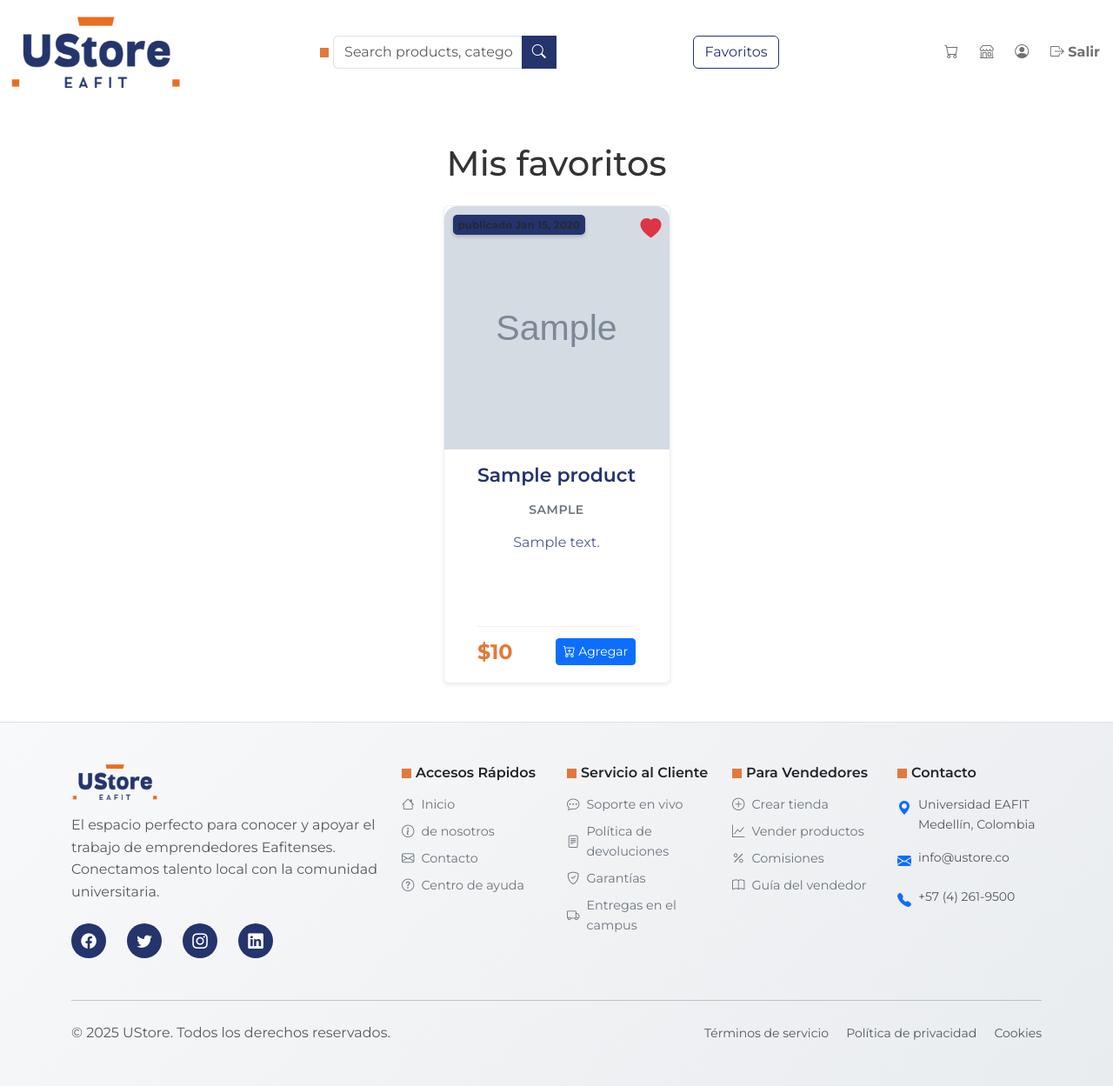
After one commit to SantiBetancur/UStore_Ecommerce, a Django app: page /favorites/ in a window 1280 px wide. The commit adds this page. Shown: the whole page at 87% size. Run offline with Django 5.2, Linux system fonts and the light colour scheme; a user stored in the database is signed in; tables that the repository leaves empty hold one stand-in row (values such as "Sample post"); grey boxes marked "Sample" are stand-in pictures.

Commit message:
feat: integration of favorites systems

```diff
--- a/market_pages/models/__init__.py
+++ b/market_pages/models/__init__.py
@@ -1,3 +1,5 @@
 from .ProductModel import Product
 from .storeModel import Store
 from .CartModel import Cart, CartItem
+from .ProductModel import Product
+from .favoriteModel import Favorite
--- /dev/null
+++ b/market_pages/models/favoriteModel.py
@@ -0,0 +1,13 @@
+from django.conf import settings
+from django.db import models
+
+class Favorite(models.Model):
+    user = models.ForeignKey(settings.AUTH_USER_MODEL, on_delete=models.CASCADE)
+    product = models.ForeignKey('Product', on_delete=models.CASCADE)
+    created_at = models.DateTimeField(auto_now_add=True)
+
+    class Meta:
+        unique_together = ('user', 'product')  # evita duplicados
+
+    def __str__(self):
+        return f"{self.user.email} - {self.product.name}"
--- a/market_pages/static/css/landing.css
+++ b/market_pages/static/css/landing.css
@@ -268,3 +268,15 @@
     border-radius: 5px;
     margin-bottom: 5px;
 }
+
+.favorite-icon {
+    position: absolute;
+    top: 10px;
+    right: 10px;
+    font-size: 1.5rem;
+    cursor: pointer;
+    z-index: 10;
+}
+.favorite-icon:hover {
+    transform: scale(1.1);
+}
--- a/market_pages/templates/base.html
+++ b/market_pages/templates/base.html
@@ -59,6 +59,11 @@
                     <a href="/login" class="login-link">Ingresar</a>
                     <a href="/signin" class="register-link">Registrarse</a>
                 </div>
+                {% endif %}
+                {% if user.is_authenticated %}
+                    <a href="{% url 'favorite_list' %}" class="login-link btn btn-outline-primary me-2" style="border-color: #24346c; color: #24346c;">
+                        Favoritos
+                    </a>
                 {% endif %}
                 {% if user.is_authenticated %}
                 <div class="user-actions">
--- /dev/null
+++ b/market_pages/templates/pages/favorites_list.html
@@ -0,0 +1,63 @@
+{% extends 'base.html' %}
+{% load static %}
+
+{% block title %}Mis favoritos{% endblock %}
+
+{% block main %}
+<div class="container py-4">
+    <h1 class="mb-4 text-center">
+        <span class="highlight">Mis favoritos</span>
+    </h1>
+
+    {% if products %}
+        <div class="row g-4 justify-content-center">
+            {% for product in products %}
+            <div class="col-12 col-sm-6 col-md-4 col-lg-3 col-xl-3">
+                <div class="product-card shadow-sm rounded position-relative overflow-hidden">
+
+                    <!-- ❤️ Botón para quitar de favoritos -->
+                    <form method="POST" action="{% url 'toggle_favorite' product.id %}" class="position-absolute top-0 end-0 m-2">
+                        {% csrf_token %}
+                        <button type="submit" class="btn btn-link p-0">
+                            <i class="bi bi-heart-fill fs-4 text-danger"></i>
+                        </button>
+                    </form>
+
+                    <!-- Imagen del producto o imagen por defecto -->
+                    {% if product.image %}
+                        <img src="{{ product.image.url }}" alt="{{ product.name }}" class="product-img w-100">
+                    {% else %}
+                        <img src="https://images.unsplash.com/photo-1606813902771-3c10fdf4b4f6?auto=format&fit=crop&w=600&q=60"
+                             alt="{{ product.name }}" class="product-img w-100">
+                    {% endif %}
+
+                    <div class="product-content p-3">
+                        <div class="product-date-badge mb-2 text-muted">
+                            {% if product.created_at %}
+                                publicado {{ product.created_at|date:"M d, Y" }}
+                            {% endif %}
+                        </div>
+                        <h3 class="product-tittle mb-2">{{ product.name }}</h3>
+                        {% if product.category %}
+                            <p class="product-category text-secondary mb-2">{{ product.category }}</p>
+                        {% endif %}
+                        <p class="product-description mb-3">{{ product.description|truncatewords:20 }}</p>
+
+                        <div class="product-footer d-flex justify-content-between align-items-center">
+                            <div class="product-price fw-bold">
+                                ${{ product.price|floatformat:0 }}
+                            </div>
+                            <a href="{% url 'add_to_cart' product.id %}" class="btn btn-primary btn-sm">
+                                <i class="bi bi-cart-plus"></i> Agregar
+                            </a>
+                        </div>
+                    </div>
+                </div>
+            </div>
+            {% endfor %}
+        </div>
+    {% else %}
+        <p class="text-center text-muted mt-5 fs-5">Aún no tienes productos en tus favoritos.</p>
+    {% endif %}
+</div>
+{% endblock %}
--- a/market_pages/urls.py
+++ b/market_pages/urls.py
@@ -5,6 +5,7 @@ from .views import CartView
 from .views.SearchView import search_products
 from .views import LandingView, CreateStore, AdminStore
 from .views.createProductView import CreateProductView
+from .views.favoritesView import toggle_favorite, favorite_list
 
 urlpatterns = [
     path('', LandingView.as_view(), name='landing'),
@@ -16,4 +17,6 @@ urlpatterns = [
     path('create-store/', CreateStore.as_view(), name='create_store'),
     path('admin-store/', AdminStore.as_view(), name='admin_store'),
     path('create-product/', CreateProductView.as_view(), name='create-product'),
+    path('favorites/<int:product_id>/toggle/', toggle_favorite, name='toggle_favorite'),
+    path('favorites/', favorite_list, name='favorite_list'),
 ]
--- /dev/null
+++ b/market_pages/views/favoritesView.py
@@ -0,0 +1,28 @@
+from django.shortcuts import render, redirect
+from django.contrib.auth.decorators import login_required
+from market_pages.models.favoriteModel import Favorite
+from market_pages.models.ProductModel import Product
+
+@login_required
+def toggle_favorite(request, product_id):
+    """Agrega o quita un producto de favoritos y redirige a la lista de favoritos."""
+    product = Product.objects.filter(id=product_id).first()
+    if not product:
+        # Si el producto no existe, también redirigimos a favoritos
+        return redirect('favorite_list')
+
+    favorite, created = Favorite.objects.get_or_create(user=request.user, product=product)
+
+    if not created:
+        favorite.delete()
+
+    # Siempre redirigimos a la página de favoritos
+    return redirect('favorite_list')
+
+
+@login_required
+def favorite_list(request):
+    """Muestra los productos favoritos del usuario."""
+    favorites = Favorite.objects.filter(user=request.user).select_related('product')
+    products = [fav.product for fav in favorites]
+    return render(request, 'pages/favorites_list.html', {'products': products})
```
Also changed, not shown: market_pages/templates/pages/landing.html (+31 -29 lines), market_pages/migrations/0007_favorite.py (added).
